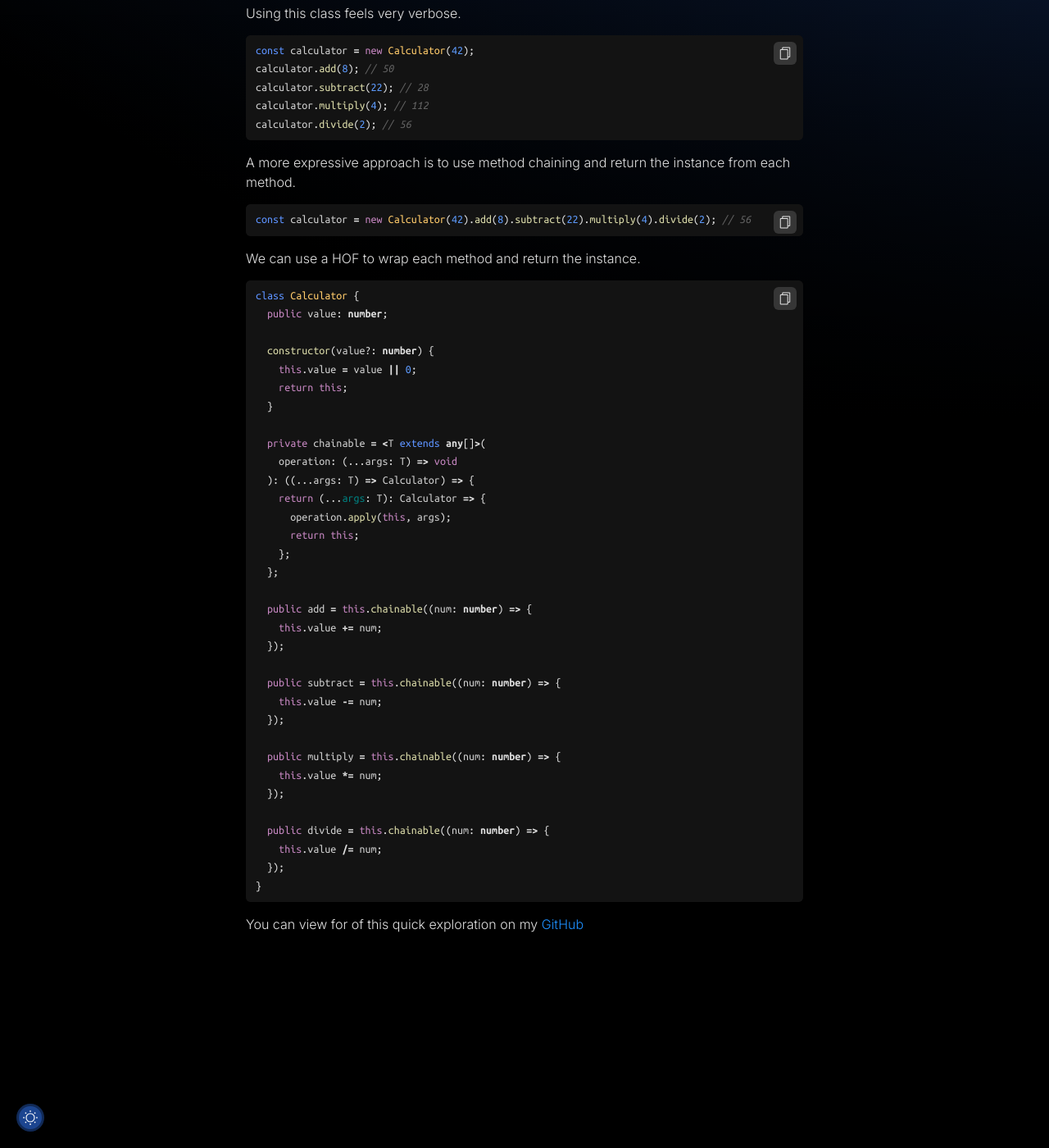
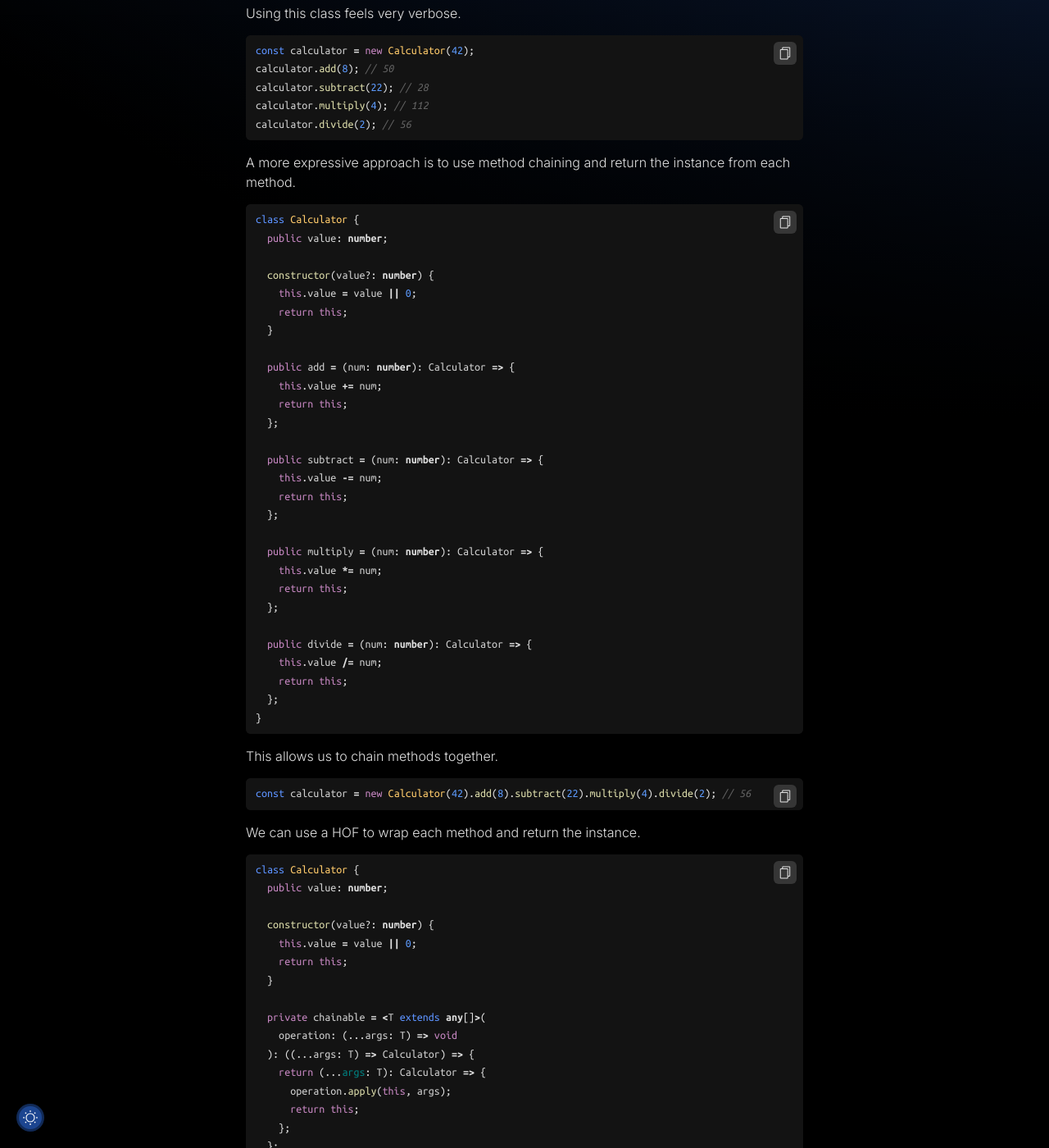
Before and after one commit to karsonkalt/karsonkalt.github.io, a Jekyll site: the page built from _notes/2024-07-10-note.markdown, in a window 1280 px wide and 1400 px high, scrolled down 892 px. Shown: the whole window at 82% size. Built offline with Jekyll 4.4.1, drawn with Linux system fonts in a browser that asks for light colours; some of the changed text lies outside the part shown.

Commit message:
add example

````diff
--- a/_notes/2024-07-10-note.markdown
+++ b/_notes/2024-07-10-note.markdown
@@ -8,7 +8,8 @@ description: Exploring method chaining in JavaScript and how it can be used to t
 
 Method chaining is an easy way to transform data in a more-readable way. It allows us to be more concise and expressive in our code. I have seen this pattern in libraries like D3.js, jQuery, Express/Koa, and testing libraries and I wanted to explore how I could use it in my own code.
 
-I started with a simple calculator
+I started with a simple calculator.
+
 ```ts
 class Calculator {
   public value: number;
@@ -46,6 +47,39 @@ calculator.divide(2); // 56
 ```
 
 A more expressive approach is to use method chaining and return the instance from each method.
+
+```ts
+class Calculator {
+  public value: number;
+
+  constructor(value?: number) {
+    this.value = value || 0;
+    return this;
+  }
+
+  public add = (num: number): Calculator => {
+    this.value += num;
+    return this;
+  };
+
+  public subtract = (num: number): Calculator => {
+    this.value -= num;
+    return this;
+  };
+
+  public multiply = (num: number): Calculator => {
+    this.value *= num;
+    return this;
+  };
+
+  public divide = (num: number): Calculator => {
+    this.value /= num;
+    return this;
+  };
+}
+```
+
+This allows us to chain methods together.
 
 ```ts
 const calculator = new Calculator(42).add(8).subtract(22).multiply(4).divide(2); // 56
````
